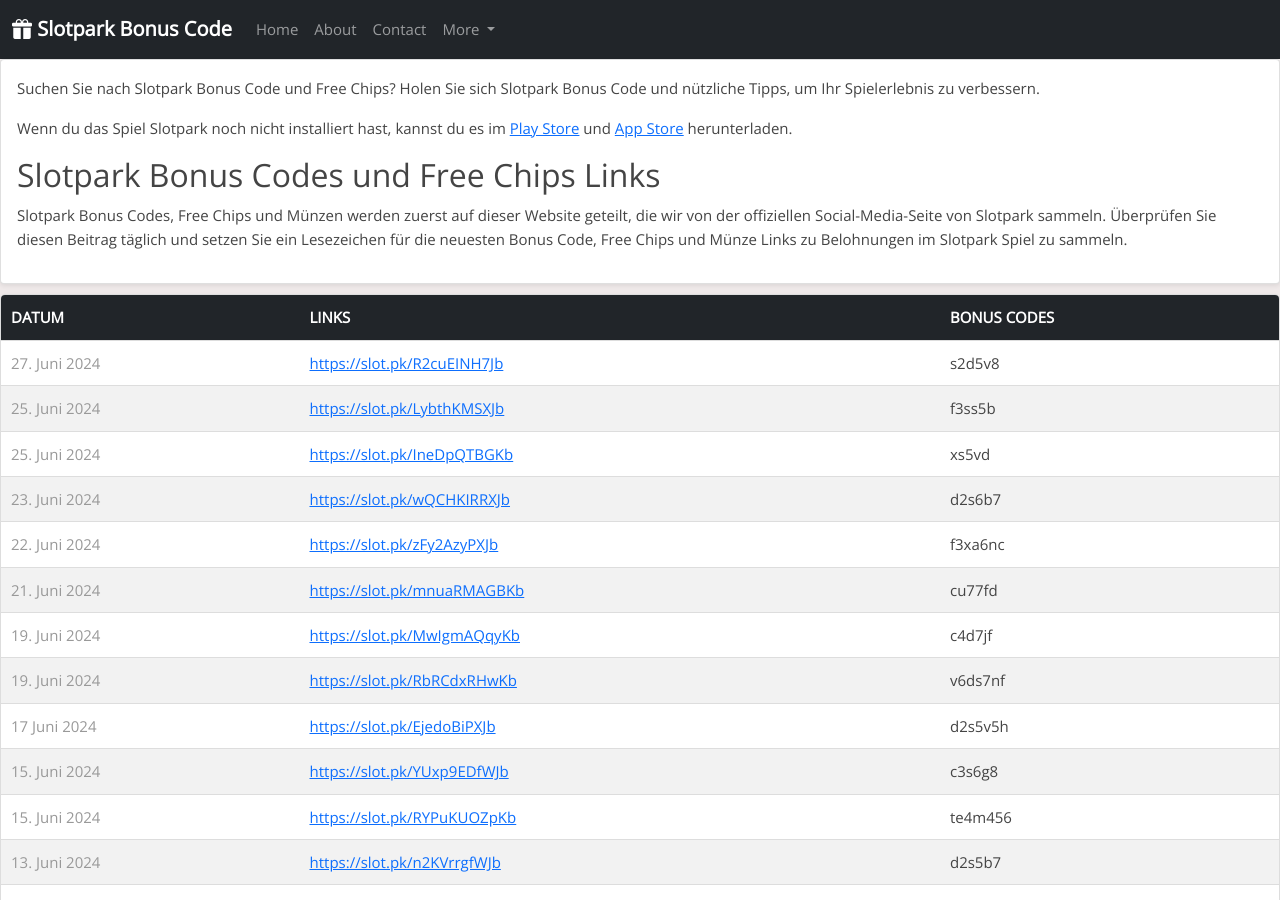
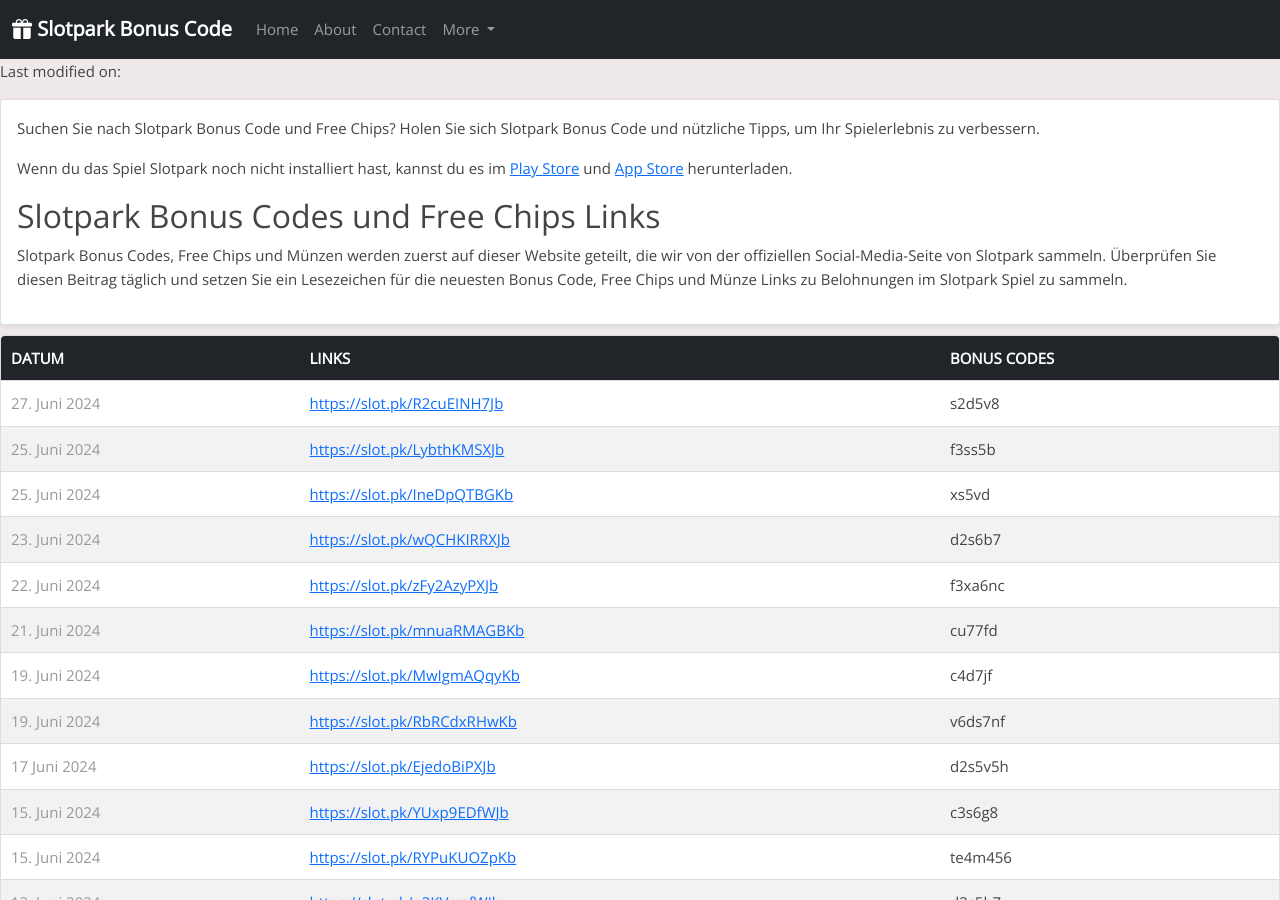
Before and after one commit to Prollad99/sbc-de, a Jekyll site: the page built from index.html, in a window 1280 px wide and 900 px high. Built offline with Jekyll 4.4.1, drawn with Linux system fonts in a browser that asks for light colours.

Commit message:
Update index.html

```diff
--- a/index.html
+++ b/index.html
@@ -1,7 +1,9 @@
 ---
 layout: home
-title: Welcome
+title: Slotpark Bonus Code
 ---
+
+<p>Last modified on: {{ page.last_modified_at | date: '%B %d, %Y' }}</p>
 
 <div class="card shadow-sm mb-2">
 <div class="card-body">
```
